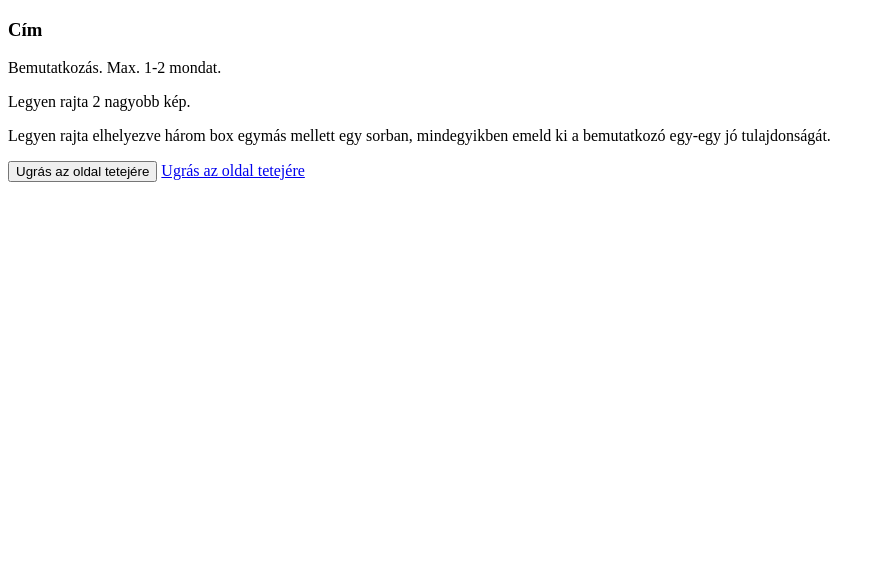
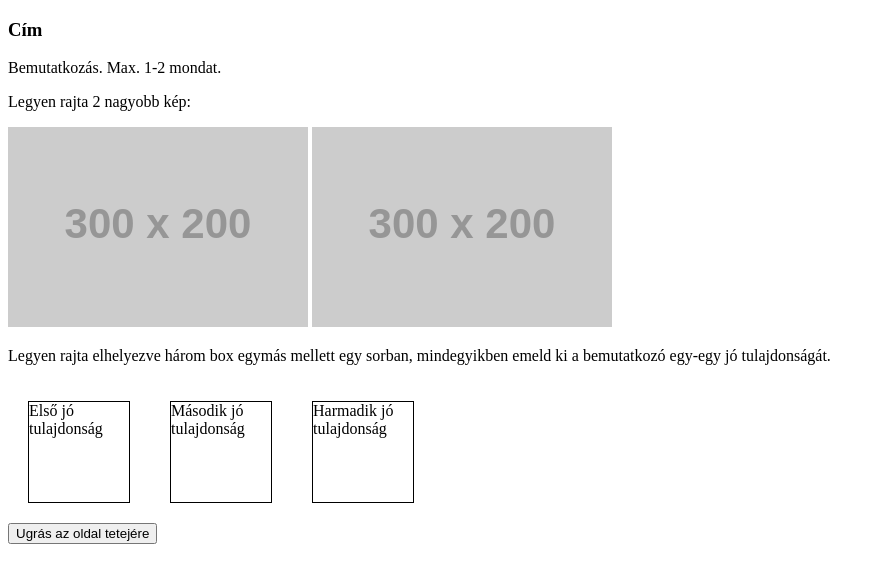
Before and after one commit to petert360/project-html-001-about-site, a plain HTML site: page index.html in a window 1280 px wide. Shown: the whole page, without its empty margins (0-885 px from the left). Drawn offline with Linux system fonts and the light colour scheme; placeholder pictures from the web are drawn by us.

Commit message:
index.html szerkezet fejlesztése

```diff
--- a/index.html
+++ b/index.html
@@ -4,6 +4,7 @@
     <meta charset="UTF-8">
     <meta name="viewport" content="width=device-width, initial-scale=1.0">
     <title>Document</title>
+    <link rel="stylesheet" href="style.css">
 </head>
 <body>
     <header>
@@ -19,17 +20,25 @@
                 <p>Bemutatkozás. Max. 1-2 mondat.</p>
             </section>
             <section>
-                <p>Legyen rajta 2 nagyobb kép.</p>
+                <p>Legyen rajta 2 nagyobb kép:</p>
+                <img src="https://dummyimage.com/300x200/000/fff" alt="első nagyobb kép">
+                <img src="https://dummyimage.com/300x200/000/fff" alt="második nagyobb kép">
             </section>
             <section>
                 <p>Legyen rajta elhelyezve három box egymás mellett egy sorban, mindegyikben emeld ki a bemutatkozó egy-egy jó tulajdonságát.</p>
+                <div class="container">
+                    <div class="box">Első jó tulajdonság</div>
+                    <div class="box">Második jó tulajdonság</div>
+                    <div class="box">Harmadik jó tulajdonság</div>
+                </div>
             </section>
          </article>
     </main>
 
     <footer>
-        <button>Ugrás az oldal tetejére</button>
-        <a href="#top">Ugrás az oldal tetejére</a>
+        <a href="#top">
+            <button>Ugrás az oldal tetejére</button>
+        </a>
     </footer>
 </body>
 </html>
--- /dev/null
+++ b/style.css
@@ -0,0 +1,12 @@
+.container{
+    display: flex;
+}
+
+.box{
+	width:100px;
+    height:100px;
+    float:left;
+    margin:20px;
+    border-width: 1px;
+    border-style: solid;
+}
```
